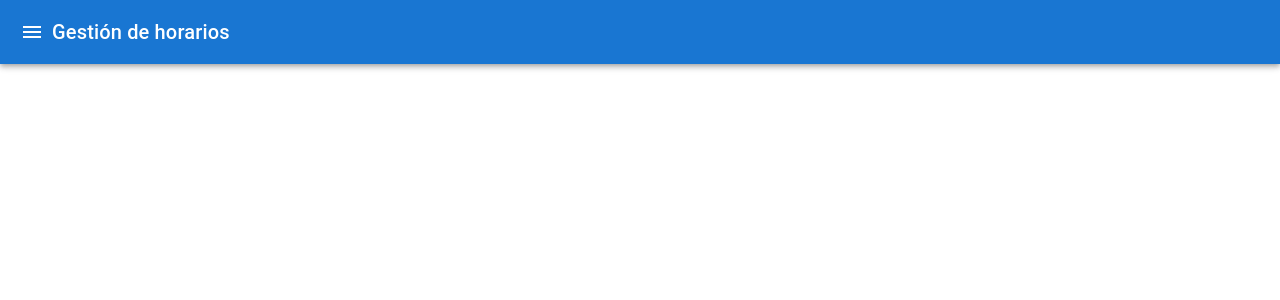
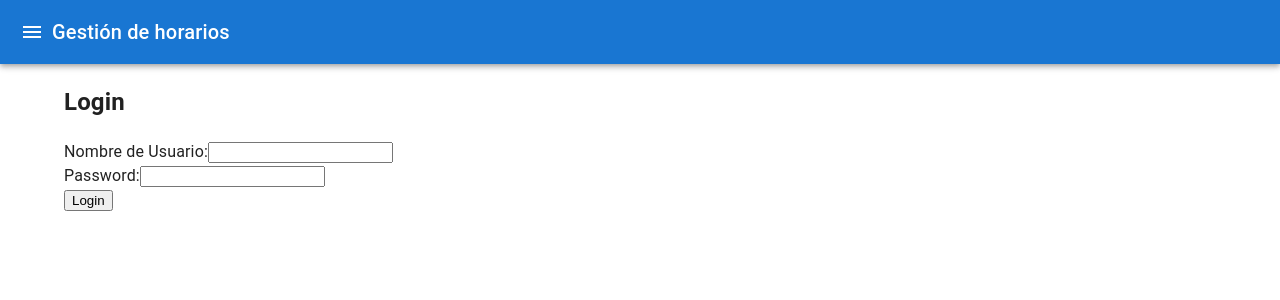
Before and after one commit to JulianMelo1213/React_Horarios, a React (Create React App) app: page /login in a window 1280 px wide. Before the commit this address had no page. Shown: the top 300 px of the page. Built offline with nearby package versions, Linux system fonts and the light colour scheme.

Commit message:
Login (deben poner la ruta en el navegador para que se le presenta la pantalla)

```diff
--- a/src/App.js
+++ b/src/App.js
@@ -17,6 +17,7 @@ import ReporteHorariosProfesores from './components/ReporteHorariosProfesores';
 import ReporteHorariosEstudiantes from './components/ReporteHorariosEstudiantes';
 import CalendarioHorarios from './components/CalendarioHorarios';
 import Navbar from './components/Navbar';
+import Login from './components/Login';
 
 const App = () => {
   return (
@@ -26,6 +27,7 @@ const App = () => {
       <Container style={{ marginTop: '20px' }}>
         <Routes>
           <Route path="/" element={<Inicio />} />
+          <Route path="/login" element={<Login />} />
           <Route path="/aulas" element={<Aulas />} />
           <Route path="/estudiantes" element={<Estudiantes />} />
           <Route path="/profesores" element={<Profesores />} />
--- /dev/null
+++ b/src/components/Login.js
@@ -0,0 +1,50 @@
+// src/components/Login.js
+import React, { useState } from 'react';
+import authService from "../services/authServices";
+
+const Login = () => {
+    const [nombreUsuario, setNombreUsuario] = useState('');
+    const [password, setPassword] = useState('');
+    const [error, setError] = useState('');
+
+    const handleLogin = async (e) => {
+        e.preventDefault();
+        try {
+            const response = await authService.login({ nombreUsuario, password });
+            console.log("Login exitoso:", response);
+            // poner la ruta de inicio
+        } catch (error) {
+            setError("Usuario no encontrado y/o contraseña incorrecta");
+        }
+    };
+
+    return (
+        <div>
+            <h2>Login</h2>
+            <form onSubmit={handleLogin}>
+                <div>
+                    <label>Nombre de Usuario:</label>
+                    <input
+                        type="text"
+                        value={nombreUsuario}
+                        onChange={(e) => setNombreUsuario(e.target.value)}
+                        required
+                    />
+                </div>
+                <div>
+                    <label>Password:</label>
+                    <input
+                        type="password"
+                        value={password}
+                        onChange={(e) => setPassword(e.target.value)}
+                        required
+                    />
+                </div>
+                <button type="submit">Login</button>
+                {error && <p>{error}</p>}
+            </form>
+        </div>
+    );
+};
+
+export default Login;
--- /dev/null
+++ b/src/services/authServices.js
@@ -0,0 +1,27 @@
+import axios from 'axios';
+
+const API_URL = 'http://localhost:5074/api/Usuario'; // Cambia la URL según tu configuración
+
+const login = async (loginDTO) => {
+    try {
+        const response = await axios.post(`${API_URL}/login`, loginDTO);
+        if (response.data.token) {
+            sessionStorage.setItem('user', JSON.stringify(response.data));
+        }
+        return response.data;
+    } catch (error) {
+        console.error("Error en el login:", error);
+        throw error;
+    }
+};
+
+const logout = () => {
+    sessionStorage.removeItem('user');
+};
+
+const authService = {
+    login,
+    logout,
+};
+
+export default authService;
```
